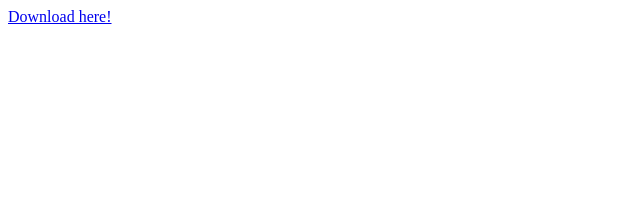
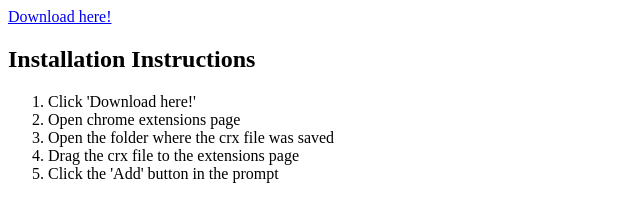
Before and after one commit to hypergroup/hyper.chrome, a plain HTML site: page index.html in a window 1280 px wide. Shown: the whole page, without its empty margins (0-640 px from the left). Drawn offline with Linux system fonts and the light colour scheme.

Commit message:
release 0.0.3

```diff
--- a/index.html
+++ b/index.html
@@ -1 +1,11 @@
-<a href="hyper.chrome-0.0.2.crx">Download here!</a>
+<a href="hyper.chrome-0.0.3.crx">Download here!</a>
+
+<h2>Installation Instructions</h2>
+
+<ol>
+  <li>Click 'Download here!'</li>
+  <li>Open chrome extensions page</li>
+  <li>Open the folder where the crx file was saved</li>
+  <li>Drag the crx file to the extensions page</li>
+  <li>Click the 'Add' button in the prompt</li>
+</ol>
--- a/updates.xml
+++ b/updates.xml
@@ -1,6 +1,6 @@
 <?xml version='1.0' encoding='UTF-8'?>
 <gupdate xmlns='http://www.google.com/update2/response' protocol='2.0'>
   <app appid='lpnflpdhhhfnhjbaphalakpealfpjhmc'>
-    <updatecheck codebase='http://hypergroup.github.io/hyper.chrome/hyper.chrome-0.0.2.crx' version='0.0.2' />
+    <updatecheck codebase='http://hypergroup.github.io/hyper.chrome/hyper.chrome-0.0.3.crx' version='0.0.3' />
   </app>
 </gupdate>
```
Also changed, not shown: 1 other file.
